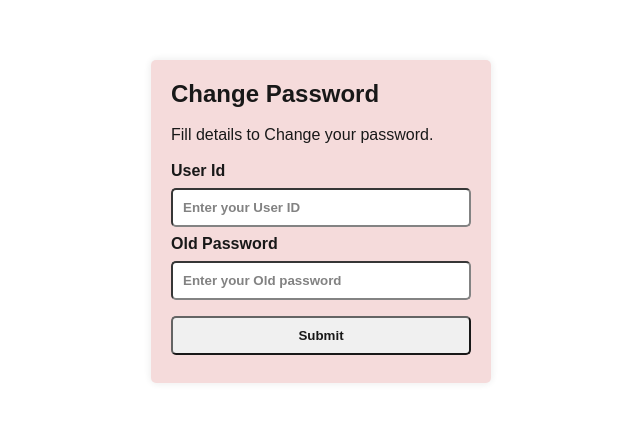
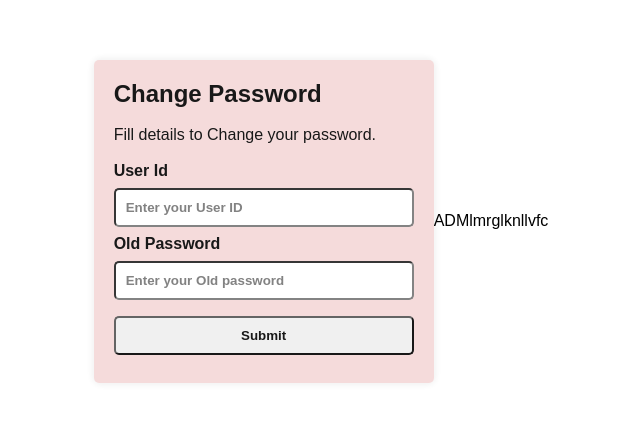
Before and after one commit to Sharmamrit/Fruit-Ecommerce, a plain HTML site: page index.html in a window 1280 px wide. Shown: the part 179-600 px from the top of the page, without its empty margins (319-959 px from the left). Drawn offline with nearby package versions, Linux system fonts and the light colour scheme.

Commit message:
add new paragraph

```diff
--- a/index.html
+++ b/index.html
@@ -114,3 +114,5 @@
 </body>
 
 </html>
+
+<p>ADMlmrglknllvfc</p>
```
